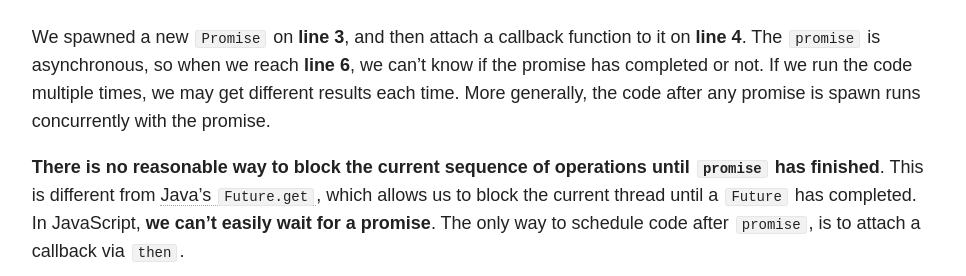
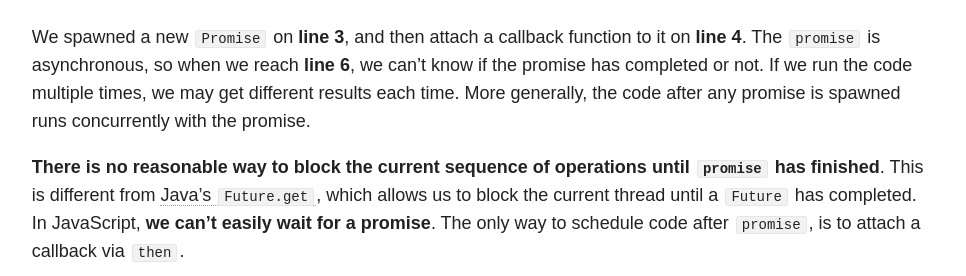
Before and after one commit to nikolayg/nikgrozev-website, a Jekyll site: the page built from _posts/blog/2017-10-01-async-await.md, in a window 1280 px wide and 900 px high, scrolled down 1705 px. Shown: the part 205-481 px from the top of the window, without its empty margins (279-1245 px from the left). Built offline with Jekyll 4.4.1, drawn with Linux system fonts in a browser that asks for light colours; nearby versions of some CDN libraries; comment, search, counter and statistics services are not loaded; some of the changed text lies outside the part shown.

Commit message:
Fixed typos.

```diff
--- a/_posts/blog/2017-10-01-async-await.md
+++ b/_posts/blog/2017-10-01-async-await.md
@@ -96,7 +96,7 @@ We spawned a new `Promise` on **line 3**, and then attach
 a callback function to it on **line 4**. The `promise` is asynchronous, so when
 we reach **line 6**, we can't know if the promise has completed or not.
 If we run the code multiple times, we may get different results each time.
-More generally, the code after any promise is spawn runs concurrently with the promise.
+More generally, the code after any promise is spawned runs concurrently with the promise.
 
 **There is no reasonable way to block the current sequence of operations until `promise` has finished**.
 This is different from [Java's `Future.get`](https://docs.oracle.com/javase/8/docs/api/java/util/concurrent/Future.html#get--),
```
Also changed, not shown: other parts of _posts/blog/2017-10-01-async-await.md (+1 -1 lines).
